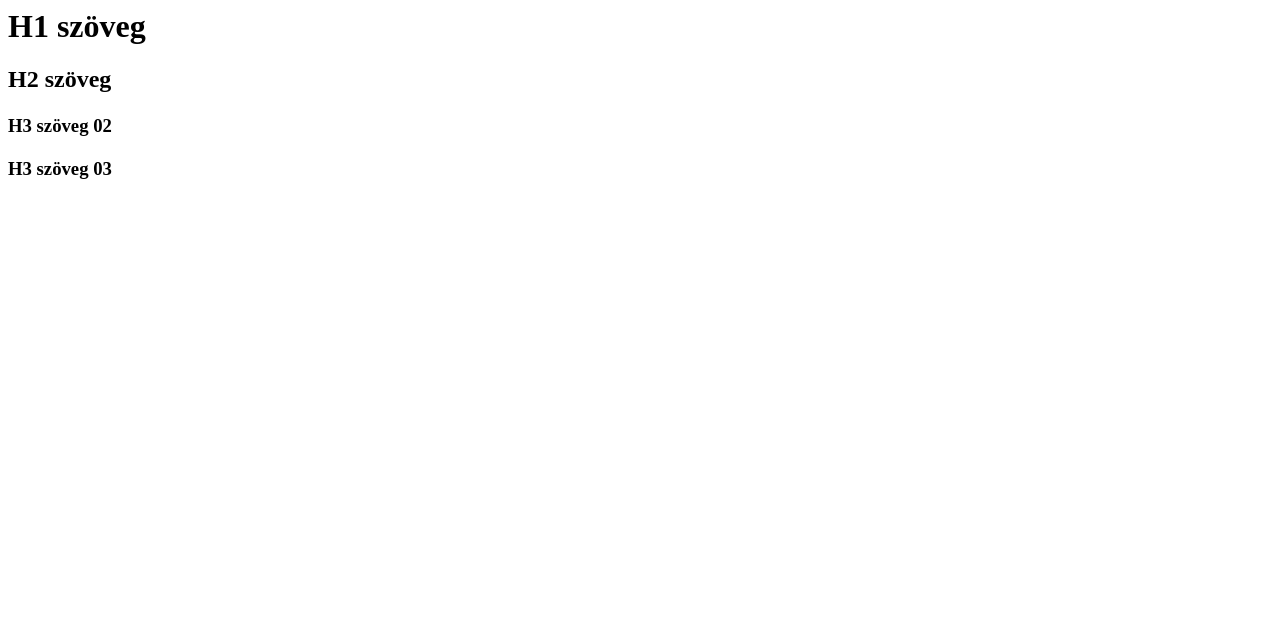
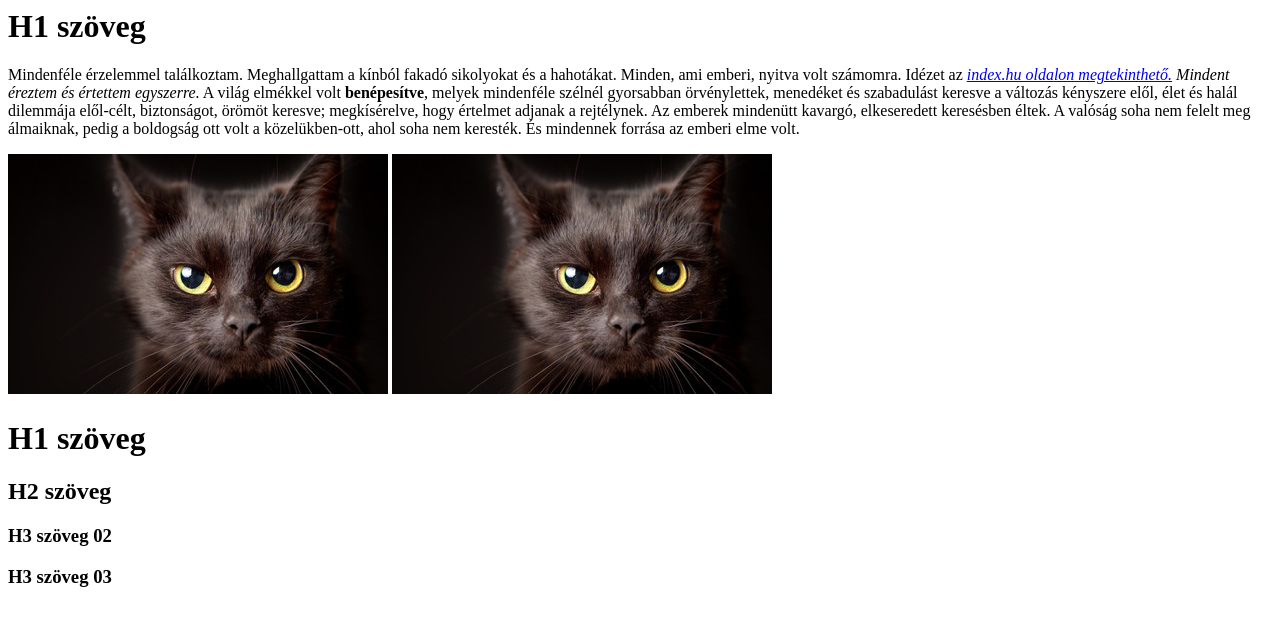
Before and after one commit to Large83/Second-Project, a plain HTML site: page index.html in a window 1280 px wide. Drawn offline with Linux system fonts and the light colour scheme.

Commit message:
cicas kep

```diff
--- a/index.html
+++ b/index.html
@@ -4,9 +4,23 @@
   <meta charset="utf-8">
 </head>
     <body>
-      <h1>H1 szöveg<h1>
-      <h2>H2 szöveg<h1>
-      <h3>H3 szöveg 02<h1>
-      <h3>H3 szöveg 03<h1>
+      <h1>H1 szöveg</h1>
+
+      <p>
+        Mindenféle érzelemmel találkoztam.
+        Meghallgattam a kínból fakadó sikolyokat és a hahotákat.
+        Minden, ami emberi, nyitva volt számomra.
+        Idézet az <a href="http://www.index.hu" target="_blank"> <em>index.hu oldalon megtekinthető.</em></a>
+        <em>Mindent éreztem és értettem egyszerre.</em>
+        A világ elmékkel volt <strong>benépesítve</strong>, melyek mindenféle szélnél gyorsabban örvénylettek, menedéket és szabadulást keresve a változás kényszere elől, élet és halál dilemmája elől-célt, biztonságot, örömöt keresve; megkísérelve, hogy értelmet adjanak a rejtélynek.
+        Az emberek mindenütt kavargó, elkeseredett keresésben éltek. A valóság soha nem felelt meg álmaiknak, pedig a boldogság ott volt a közelükben-ott, ahol soha nem keresték. És mindennek forrása az emberi elme volt.
+      </p>
+      <img src="images/cicaaaa.jpg" alt="It's a cute cat">
+      <img src="images/cicaaaa.jpg" alt="It's a cute cat">
+
+      <h1>H1 szöveg</h1>
+      <h2>H2 szöveg</h2>
+      <h3>H3 szöveg 02</h3>
+      <h3>H3 szöveg 03</h3>
     </body>
 <html>
```
Also changed, not shown: images/cicaaaa.jpg (added), tags.html (added).
